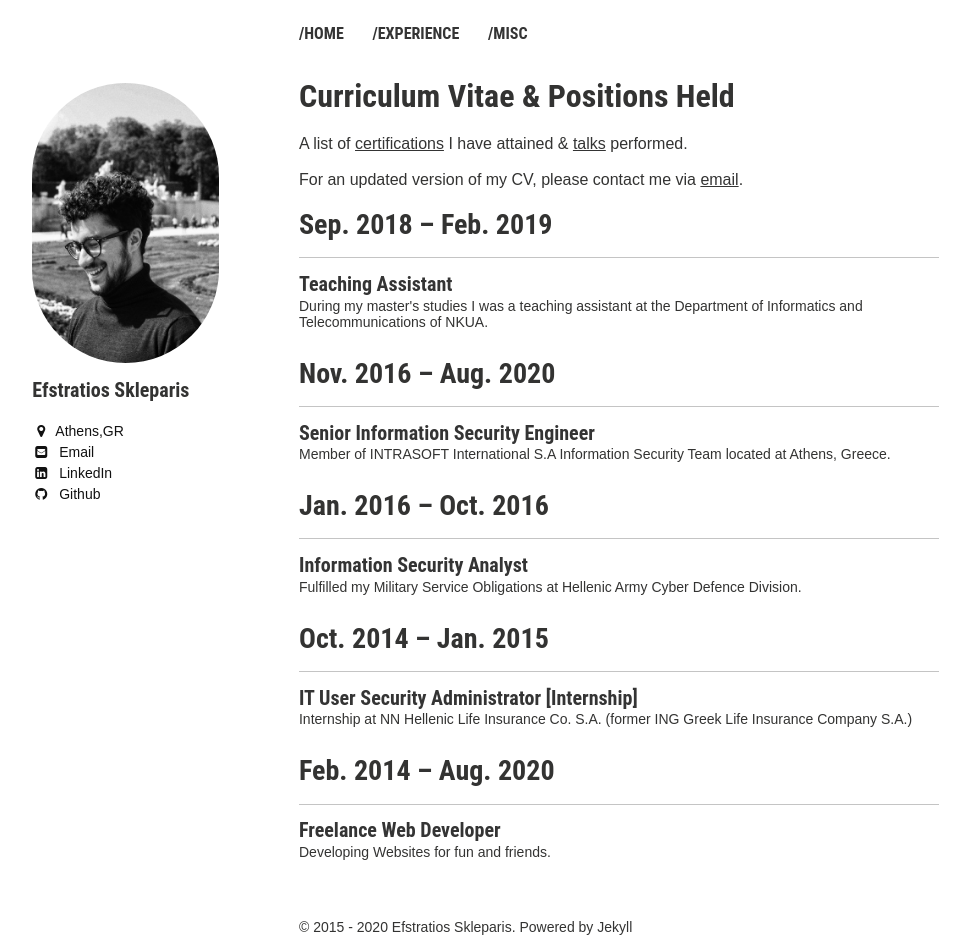
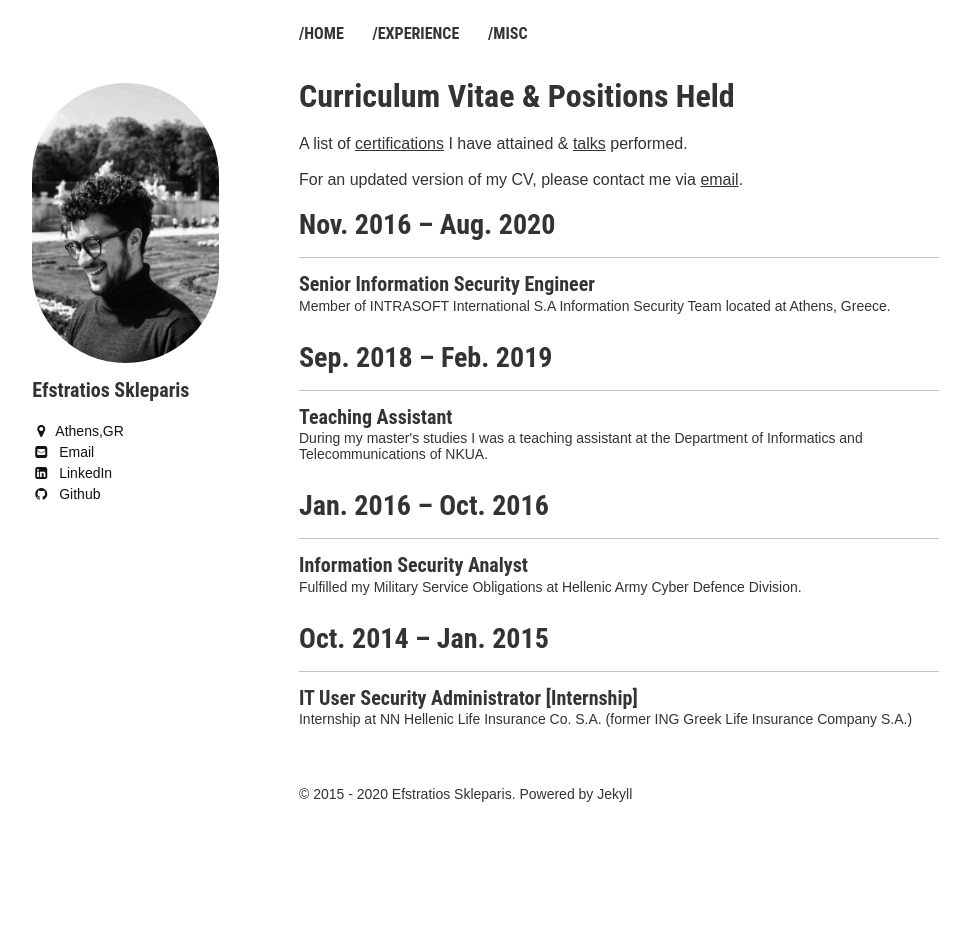
Before and after one commit to efstratios/efstratios.github.io, a Jekyll site: the page built from experience/index.md, in a window 1280 px wide. Shown: the whole page, without its empty margins (21-991 px from the left). Built offline with Jekyll 4.4.1, drawn with Linux system fonts in a browser that asks for light colours; after the commit the page ends 900 px from its top, so only the background shows below that.

Commit message:
sorted posts

```diff
--- a/_layouts/post-index.html
+++ b/_layouts/post-index.html
@@ -39,7 +39,8 @@
     For an updated version of my CV, please contact me via <a style="text-decoration:underline;" href="mailto:eskleparis@gmail.com">email</a>.
     <br><br>
     {% capture written_year %}'None'{% endcapture %}
-    {% for post in site.posts %}
+    {% assign sorted = site.posts | sort: 'end_date' | reverse %}
+    {% for post in sorted %}
      {% capture year %}{{ post.date | date: '%b. %Y' }}{% endcapture %}
       {% if year != written_year and nyear != written_year %}
         <h3> {{ year }} &#8211; {{post.end_date | date: '%b. %Y' }} </h3>
--- a/_posts/2014-02-11-freelance_webdev.md
+++ /dev/null
@@ -1,17 +0,0 @@
----
-layout: post
-title: "Freelance Web Developer"
-excerpt: "Developing Websites for fun and friends."
-tags: [sample post, code, highlighting]
-end_date: now
-share: true
----
-
-### Duration: Feb 2014 - Now
----
-
-Portfolio:
-
-* Personal Webpage [Outdated] : <a href="http://cgi.di.uoa.gr/~std09150/"> cgi.di.uoa.gr/~std09150/ </a>
-* Kavouras Rempetika Official Webpage : <a href="http://kavouras-rempetika.gr"> kavouras-rempetika.gr </a>
-* Erasmus Mundus Joint Master degrees programme SMARTNET Official Webpage for NKUA : <a href="http://smartnet.di.uoa.gr/">smartnet.di.uoa.gr</a>
```
Also changed, not shown: misc/index.md (+0 -1 lines), Gemfile.lock.
